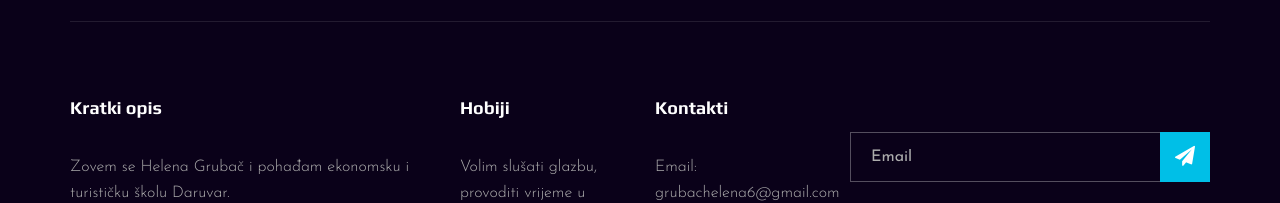
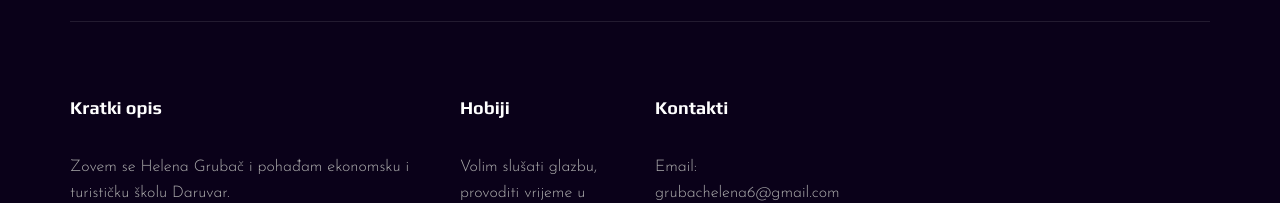
Before and after one commit to grubachelena6/helenagrubac2, a plain HTML site: page index.html in a window 1280 px wide. Shown: the part 763-966 px from the top of the page. Drawn offline with Linux system fonts and the light colour scheme.

Commit message:
Add files via upload

```diff
--- a/index.html
+++ b/index.html
@@ -175,8 +175,7 @@
                             <h5></h5>
                             <p></p>
                             <form action="#">
-                                <input type="text" placeholder="Email">
-                                <button type="submit"><i class="fa fa-send"></i></button>
+
                             </form>
                         </div>
                     </div>
```
